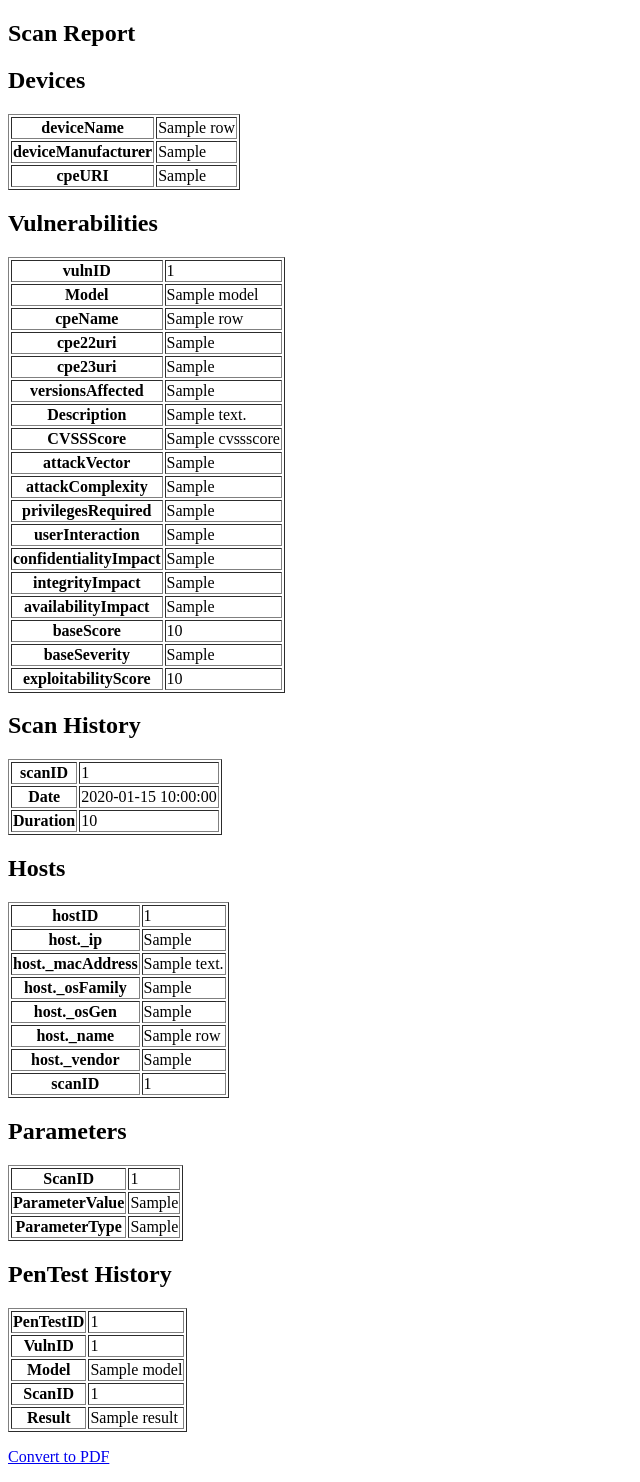
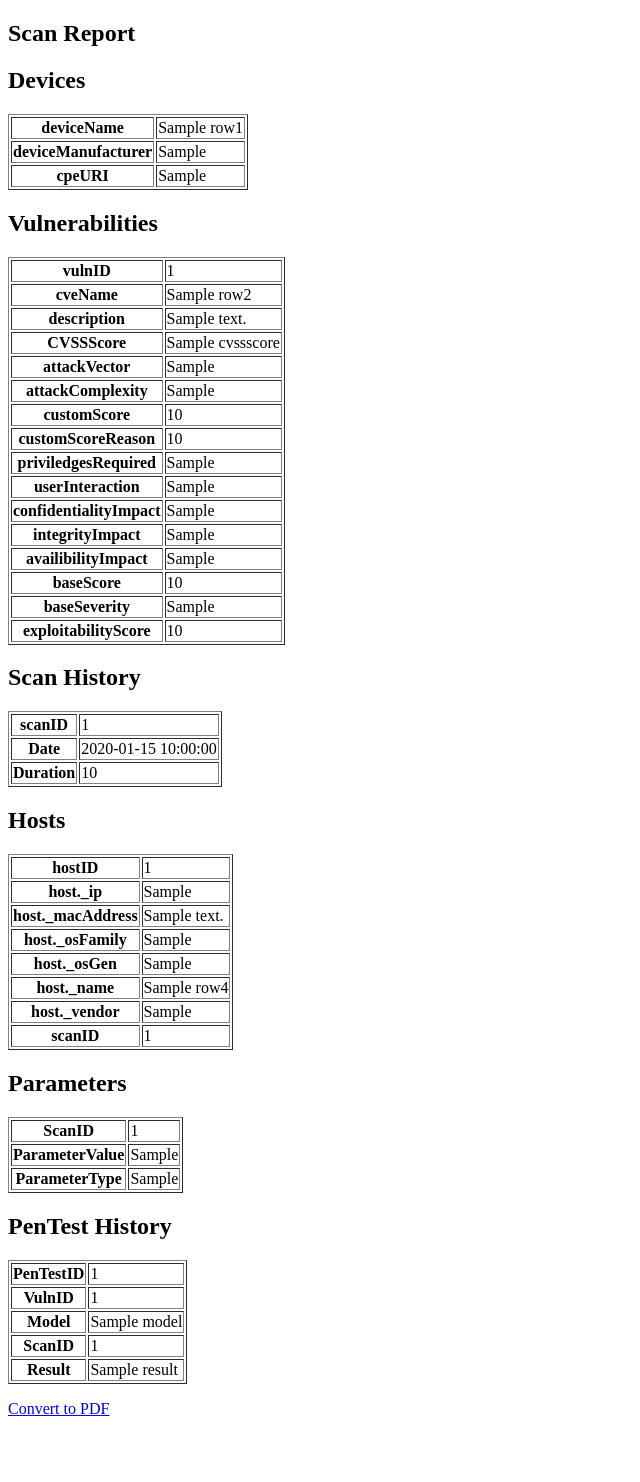
Before and after one commit to timjordan37/AnyScan, a Flask app: template scanner_app/template/DatabaseTemplate.html in a window 1280 px wide. Shown: the whole page, without its empty margins (0-640 px from the left). After the commit the page ends 1416 px from the top, so only its background shows below. Run offline with Flask 2, Linux system fonts and the light colour scheme; the template is opened without the code that fills it: most values are stand-ins (such as "Sample title", 1, 10 or a date in 2020).

Commit message:
Changes made to report based on US#10 Task#78

```diff
--- a/scanner_app/template/DatabaseTemplate.html
+++ b/scanner_app/template/DatabaseTemplate.html
@@ -9,21 +9,21 @@
                 {% for row1 in row1 %}
                 <tr>
                     <th>deviceName</th>
-                    <td>{{row["deviceName"]}}</td>
+                    <td>{{row1["deviceName"]}}</td>
                 </tr>
                 {% endfor %}
 
                 {% for row1 in row1 %}
                 <tr>
                     <th>deviceManufacturer</th>
-                    <td>{{row["deviceManufacturer"]}}</td>
+                    <td>{{row1["deviceManufacturer"]}}</td>
                 </tr>
                 {% endfor %}
 
                 {% for row1 in row1 %}
                 <tr>
                     <th>cpeURI</th>
-                    <td>{{row["cpeURI"]}}</td>
+                    <td>{{row1["cpeURI"]}}</td>
                 </tr>
                 {% endfor %}
         </table>
@@ -34,126 +34,112 @@
                 {% for row2 in row2 %}
                 <tr>
                     <th>vulnID</th>
-                    <td>{{row["vulnID"]}}</td>
+                    <td>{{row2["vulnID"]}}</td>
                 </tr>
                 {% endfor %}
 
                 {% for row2 in row2 %}
                 <tr>
-                    <th>Model</th>
-                    <td>{{row["Model"]}}</td>
+                    <th>cveName</th>
+                    <td>{{row2["cveName"]}}</td>
                 </tr>
                 {% endfor %}
 
                 {% for row2 in row2 %}
                 <tr>
-                    <th>cpeName</th>
-                    <td>{{row["cpeName"]}}</td>
-                </tr>
-                {% endfor %}
-
-                {% for row2 in row2 %}
-                <tr>
-                    <th>cpe22uri</th>
-                    <td>{{row["cpe22uri"]}}</td>
-                </tr>
-                {% endfor %}
-
-                {% for row2 in row2 %}
-                <tr>
-                    <th>cpe23uri</th>
-                    <td>{{row["cpe23uri"]}}</td>
-                </tr>
-                {% endfor %}
-
-                {% for row2 in row2 %}
-                <tr>
-                    <th>versionsAffected</th>
-                    <td>{{row["versionsAffected"]}}</td>
-                </tr>
-                {% endfor %}
-
-                {% for row2 in row2 %}
-                <tr>
-                    <th>Description</th>
-                    <td>{{row["description"]}}</td>
+                    <th>description</th>
+                    <td>{{row2["description"]}}</td>
                 </tr>
                 {% endfor %}
 
                 {% for row2 in row2 %}
                 <tr>
                     <th>CVSSScore</th>
-                    <td>{{row["CVSSScore"]}}</td>
+                    <td>{{row2["CVSSScore"]}}</td>
                 </tr>
                 {% endfor %}
 
                 {% for row2 in row2 %}
                 <tr>
                     <th>attackVector</th>
-                    <td>{{row["attackVector"]}}</td>
+                    <td>{{row2["attackVector"]}}</td>
                 </tr>
                 {% endfor %}
 
                 {% for row2 in row2 %}
                 <tr>
                     <th>attackComplexity</th>
-                    <td>{{row["attackComplexity"]}}</td>
+                    <td>{{row2["attackComplexity"]}}</td>
                 </tr>
                 {% endfor %}
 
                 {% for row2 in row2 %}
                 <tr>
-                    <th>privilegesRequired</th>
-                    <td>{{row["privilegesRequired"]}}</td>
+                    <th>customScore</th>
+                    <td>{{row2["customScore"]}}</td>
+                </tr>
+                {% endfor %}
+
+                {% for row2 in row2 %}
+                <tr>
+                    <th>customScoreReason</th>
+                    <td>{{row2["customScoreReason"]}}</td>
+                </tr>
+                {% endfor %}
+
+                {% for row2 in row2 %}
+                <tr>
+                    <th>priviledgesRequired</th>
+                    <td>{{row2["priviledgesRequired"]}}</td>
                 </tr>
                 {% endfor %}
 
                 {% for row2 in row2 %}
                 <tr>
                     <th>userInteraction</th>
-                    <td>{{row["userInteraction"]}}</td>
+                    <td>{{row2["userInteraction"]}}</td>
                 </tr>
                 {% endfor %}
 
                 {% for row2 in row2 %}
                 <tr>
                     <th>confidentialityImpact</th>
-                    <td>{{row["confidentialityImpact"]}}</td>
+                    <td>{{row2["confidentialityImpact"]}}</td>
                 </tr>
                 {% endfor %}
 
                 {% for row2 in row2 %}
                 <tr>
                     <th>integrityImpact</th>
-                    <td>{{row["integrityImpact"]}}</td>
+                    <td>{{row2["integrityImpact"]}}</td>
                 </tr>
                 {% endfor %}
 
                 {% for row2 in row2 %}
                 <tr>
-                    <th>availabilityImpact</th>
-                    <td>{{row["availabilityImpact"]}}</td>
+                    <th>availibilityImpact</th>
+                    <td>{{row2["availibilityImpact"]}}</td>
                 </tr>
                 {% endfor %}
 
                 {% for row2 in row2 %}
                 <tr>
                     <th>baseScore</th>
-                    <td>{{row["baseScore"]}}</td>
+                    <td>{{row2["baseScore"]}}</td>
                 </tr>
                 {% endfor %}
 
                 {% for row2 in row2 %}
                 <tr>
                     <th>baseSeverity</th>
-                    <td>{{row["baseSeverity"]}}</td>
+                    <td>{{row2["baseSeverity"]}}</td>
                 </tr>
                 {% endfor %}
 
                 {% for row2 in row2 %}
                 <tr>
                     <th>exploitabilityScore</th>
-                    <td>{{row["exploitabilityScore"]}}</td>
+                    <td>{{row2["exploitabilityScore"]}}</td>
                 </tr>
                 {% endfor %}
         </table>
@@ -164,21 +150,21 @@
                 {% for row3 in row3 %}
                 <tr>
                     <th>scanID</th>
-                    <td>{{row["scanID"]}}</td>
+                    <td>{{row3["scanID"]}}</td>
                 </tr>
                 {% endfor %}
 
                 {% for row3 in row3 %}
                 <tr>
                     <th>Date</th>
-                    <td>{{row["Date"]}}</td>
+                    <td>{{row3["Date"]}}</td>
                 </tr>
                 {% endfor %}
 
                 {% for row3 in row3 %}
                 <tr>
                     <th>Duration</th>
-                    <td>{{row["Duration"]}}</td>
+                    <td>{{row3["Duration"]}}</td>
                 </tr>
                 {% endfor %}
         </table>
@@ -189,56 +175,56 @@
                 {% for row4 in row4 %}
                 <tr>
                     <th>hostID</th>
-                    <td>{{row["hostID"]}}</td>
+                    <td>{{row4["hostID"]}}</td>
                 </tr>
                 {% endfor %}
 
                 {% for row4 in row4 %}
                 <tr>
                     <th>host._ip</th>
-                    <td>{{row["host._ip"]}}</td>
+                    <td>{{row4["host._ip"]}}</td>
                 </tr>
                 {% endfor %}
 
                 {% for row4 in row4 %}
                 <tr>
                     <th>host._macAddress</th>
-                    <td>{{row["host._macAddress"]}}</td>
+                    <td>{{row4["host._macAddress"]}}</td>
                 </tr>
                 {% endfor %}
 
                 {% for row4 in row4 %}
                 <tr>
                     <th>host._osFamily</th>
-                    <td>{{row["host._osFamily"]}}</td>
+                    <td>{{row4["host._osFamily"]}}</td>
                 </tr>
                 {% endfor %}
 
                 {% for row4 in row4 %}
                 <tr>
                     <th>host._osGen</th>
-                    <td>{{row["host._osGen"]}}</td>
+                    <td>{{row4["host._osGen"]}}</td>
                 </tr>
                 {% endfor %}
 
                 {% for row4 in row4 %}
                 <tr>
                     <th>host._name</th>
-                    <td>{{row["host._name"]}}</td>
+                    <td>{{row4["host._name"]}}</td>
                 </tr>
                 {% endfor %}
 
                 {% for row4 in row4 %}
                 <tr>
                     <th>host._vendor</th>
-                    <td>{{row["host._vendor"]}}</td>
+                    <td>{{row4["host._vendor"]}}</td>
                 </tr>
                 {% endfor %}
 
                 {% for row4 in row4 %}
                 <tr>
                     <th>scanID</th>
-                    <td>{{row["scanID"]}}</td>
+                    <td>{{row4["scanID"]}}</td>
                 </tr>
                 {% endfor %}
         </table>
@@ -249,21 +235,21 @@
                 {% for row5 in row5 %}
                 <tr>
                     <th>ScanID</th>
-                    <td>{{row["ScanID"]}}</td>
+                    <td>{{row5["ScanID"]}}</td>
                 </tr>
                 {% endfor %}
 
                 {% for row5 in row5 %}
                 <tr>
                     <th>ParameterValue</th>
-                    <td>{{row["ParameterValue"]}}</td>
+                    <td>{{row5["ParameterValue"]}}</td>
                 </tr>
                 {% endfor %}
 
                 {% for row5 in row5 %}
                 <tr>
                     <th>ParameterType</th>
-                    <td>{{row["ParameterType"]}}</td>
+                    <td>{{row5["ParameterType"]}}</td>
                 </tr>
                 {% endfor %}
         </table>
@@ -274,35 +260,35 @@
                 {% for row6 in row6 %}
                 <tr>
                     <th>PenTestID</th>
-                    <td>{{row["PenTestID"]}}</td>
+                    <td>{{row6["PenTestID"]}}</td>
                 </tr>
                 {% endfor %}
 
                 {% for row6 in row6 %}
                 <tr>
                     <th>VulnID</th>
-                    <td>{{row["VulnID"]}}</td>
+                    <td>{{row6["VulnID"]}}</td>
                 </tr>
                 {% endfor %}
 
                 {% for row6 in row6 %}
                 <tr>
                     <th>Model</th>
-                    <td>{{row["Model"]}}</td>
+                    <td>{{row6["Model"]}}</td>
                 </tr>
                 {% endfor %}
 
                 {% for row6 in row6 %}
                 <tr>
                     <th>ScanID</th>
-                    <td>{{row["ScanID"]}}</td>
+                    <td>{{row6["ScanID"]}}</td>
                 </tr>
                 {% endfor %}
 
                 {% for row6 in row6 %}
                 <tr>
                     <th>Result</th>
-                    <td>{{row["Result"]}}</td>
+                    <td>{{row6["Result"]}}</td>
                 </tr>
                 {% endfor %}
         </table>
```
